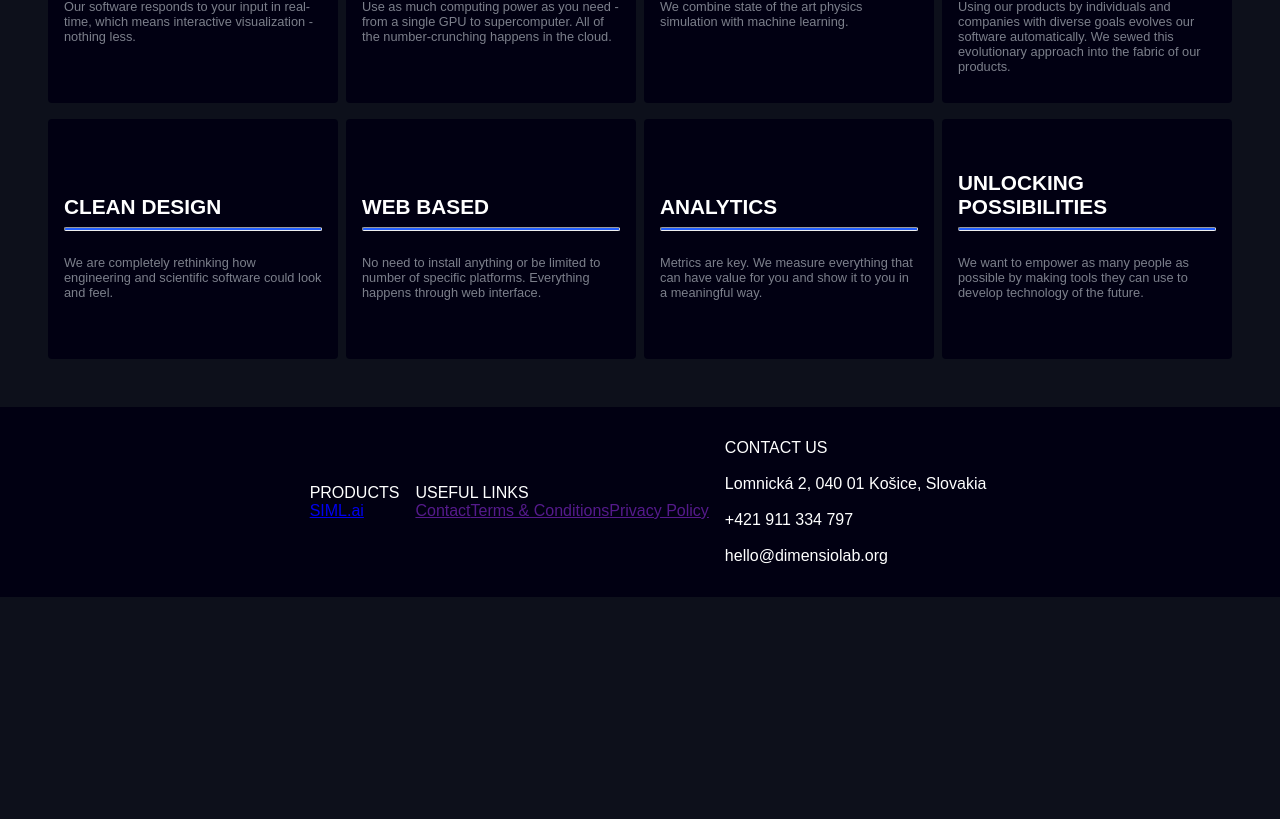
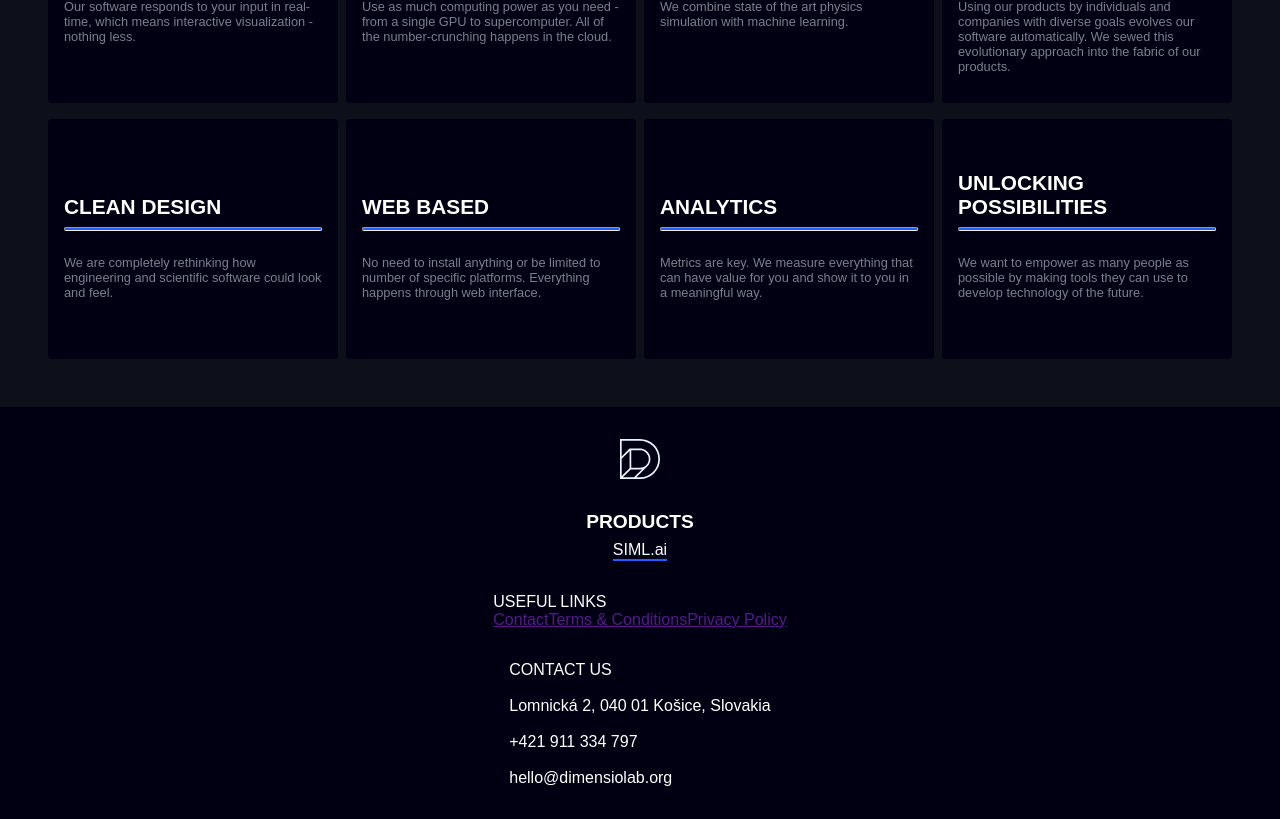
Before and after one commit to DimensionLab/web, a Next.js app: page / in a window 1280 px wide. Shown: the part 2047-2866 px from the top of the page. Before the commit the page ends 2644 px from the top, so only its background shows below. Built offline with nearby package versions, Linux system fonts and the light colour scheme.

Commit message:
feat: add styling for logo and products in footer

```diff
--- a/src/components/homepage/Footer.tsx
+++ b/src/components/homepage/Footer.tsx
@@ -2,21 +2,52 @@ import styled from 'styled-components';
 
 const FooterWrapper = styled.footer`
   display: flex;
-  flex-direction: row;
+  flex-direction: column;
   align-items: center;
   justify-content: center;
   padding: 2rem 0;
   background-color: #010012;
   width: 100%;
   color: #fff;
-  gap: 1rem;
+  gap: 2rem;
+
+  .logo {
+    display: flex;
+    img {
+      width: 2.5rem;
+    }
+  }
+  .products {
+    display: flex;
+    flex-direction: column;
+    align-items: center;
+    gap: 0.5rem;
+
+    .title {
+      font-size: 1.2rem;
+      font-weight: 700;
+    }
+    .simlai-redirect {
+      font-size: 1rem;
+      color: white;
+      text-decoration: none;
+      border-bottom: 2px solid #2460FF;
+      transition: all 0.3s ease-in-out;
+
+      &:hover {
+        transform: rotate(360deg);
+      }
+    }
+  }
+  .useful-links {}
+  .contact-us {}
 `;
 
 const Footer = () => {
   return (
     <FooterWrapper>
       <div className='logo'>
-        <img src="" alt="" />
+        <img src="assets/logo_D.svg" alt="" />
       </div>
       <div className="products">
         <div className='title'>PRODUCTS</div>
```
